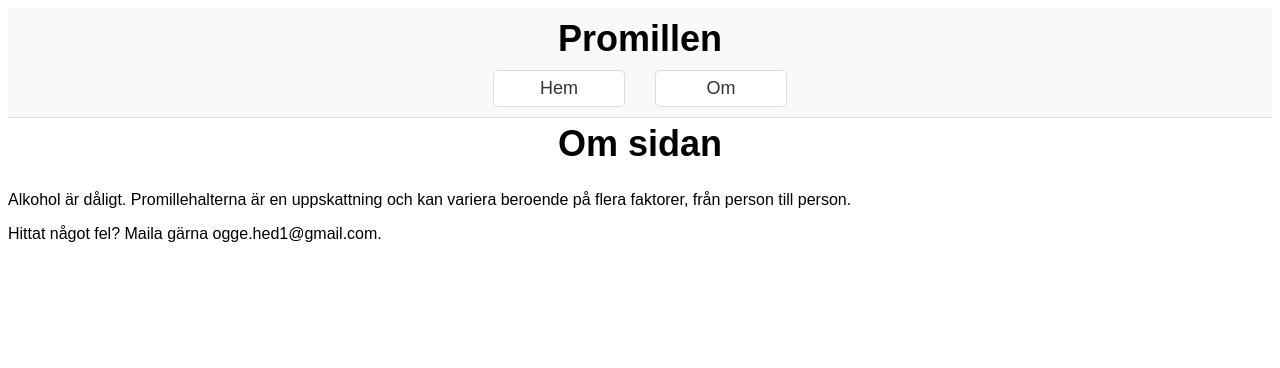
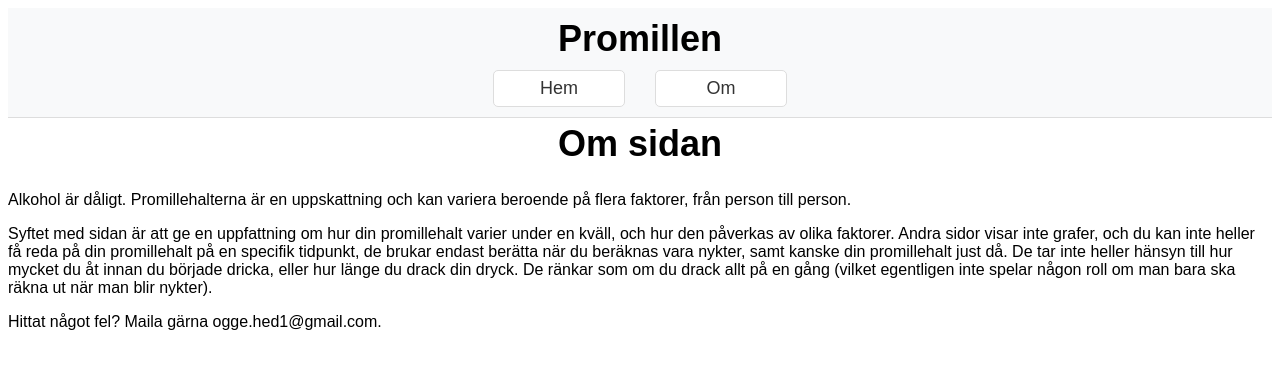
Before and after one commit to erikperssonn/prom, a plain HTML site: page html/om.html in a window 1280 px wide. Drawn offline with nearby package versions, Linux system fonts and the light colour scheme.

Commit message:
la till mer på om sidan

```diff
--- a/html/om.html
+++ b/html/om.html
@@ -34,6 +34,13 @@
 
     </p>
     <p>
+        Syftet med sidan är att ge en uppfattning om hur din promillehalt varier under en kväll, och hur den påverkas av olika faktorer.
+        Andra sidor visar inte grafer, och du kan inte heller få reda på din promillehalt på en specifik tidpunkt, de brukar endast
+        berätta när du beräknas vara nykter, samt kanske din promillehalt just då. De tar inte heller hänsyn till hur mycket du åt innan du började dricka,
+        eller hur länge du drack din dryck. De ränkar som om du drack allt på en gång (vilket egentligen inte spelar någon roll om man bara ska räkna ut
+        när man blir nykter).
+    </p>
+    <p>
         Hittat något fel? Maila gärna ogge.hed1@gmail.com.
     </p>
 
```
